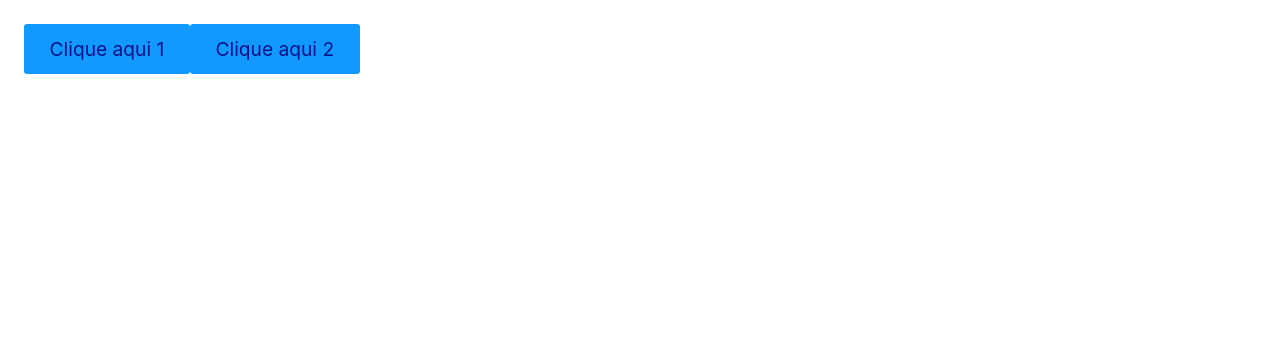
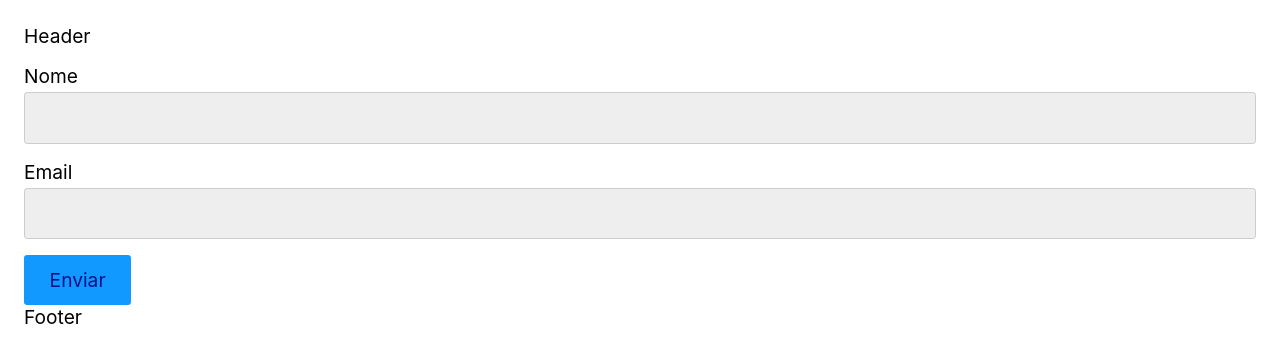
Before and after one commit to info-bryanalves/origamid-react, a React (Create React App) app: page / in a window 1280 px wide. Shown: the top 362 px of the page. Built offline with nearby package versions, Linux system fonts and the light colour scheme.

Commit message:
Aula 0210 - Componentes

```diff
--- a/src/App.js
+++ b/src/App.js
@@ -1,16 +1,17 @@
 import React from 'react'
+import Footer from './Footer'
+import Form from './Form'
+
+import Header from './Header'
 
 const App = () => {
 
-  function handleClick(event) {
-    console.log(event.target)
-  }
-
   return (
-    <div>
-      <button onClick={handleClick}>Clique aqui 1</button>
-      <button onClick={({target}) => console.log(target)}>Clique aqui 2</button>
-    </div>
+    <React.Fragment>
+      <Header />
+      <Form />
+      <Footer />
+    </React.Fragment>
   )
 
 }
--- /dev/null
+++ b/src/Button.js
@@ -0,0 +1,9 @@
+import React from 'react'
+
+const Button = () => {
+  return (
+    <button>Enviar</button>
+  )
+}
+
+export default Button
--- /dev/null
+++ b/src/Footer.js
@@ -0,0 +1,11 @@
+import React from 'react'
+
+const Footer = () => {
+  return (
+    <footer>
+      Footer
+    </footer>
+  )
+}
+
+export default Footer
--- /dev/null
+++ b/src/Form.js
@@ -0,0 +1,22 @@
+import React from 'react'
+
+import Input from './Input'
+import Button from './Button'
+
+const Form = () => {
+  return (
+    <form action="">
+      <p>
+        <label htmlFor="">Nome</label>
+        <Input />
+      </p>
+      <p>
+        <label htmlFor="">Email</label>
+        <Input />
+      </p>
+      <Button />
+    </form>
+  )
+}
+
+export default Form
--- /dev/null
+++ b/src/Header.js
@@ -0,0 +1,11 @@
+import React from 'react'
+
+const Header = () => {
+
+  return (
+    <header>Header</header>
+  )
+
+}
+
+export default Header
--- /dev/null
+++ b/src/Input.js
@@ -0,0 +1,9 @@
+import React from 'react'
+
+const Input = () => {
+  return (
+    <input type="text" name="" id=""/>
+  )
+}
+
+export default Input
```
